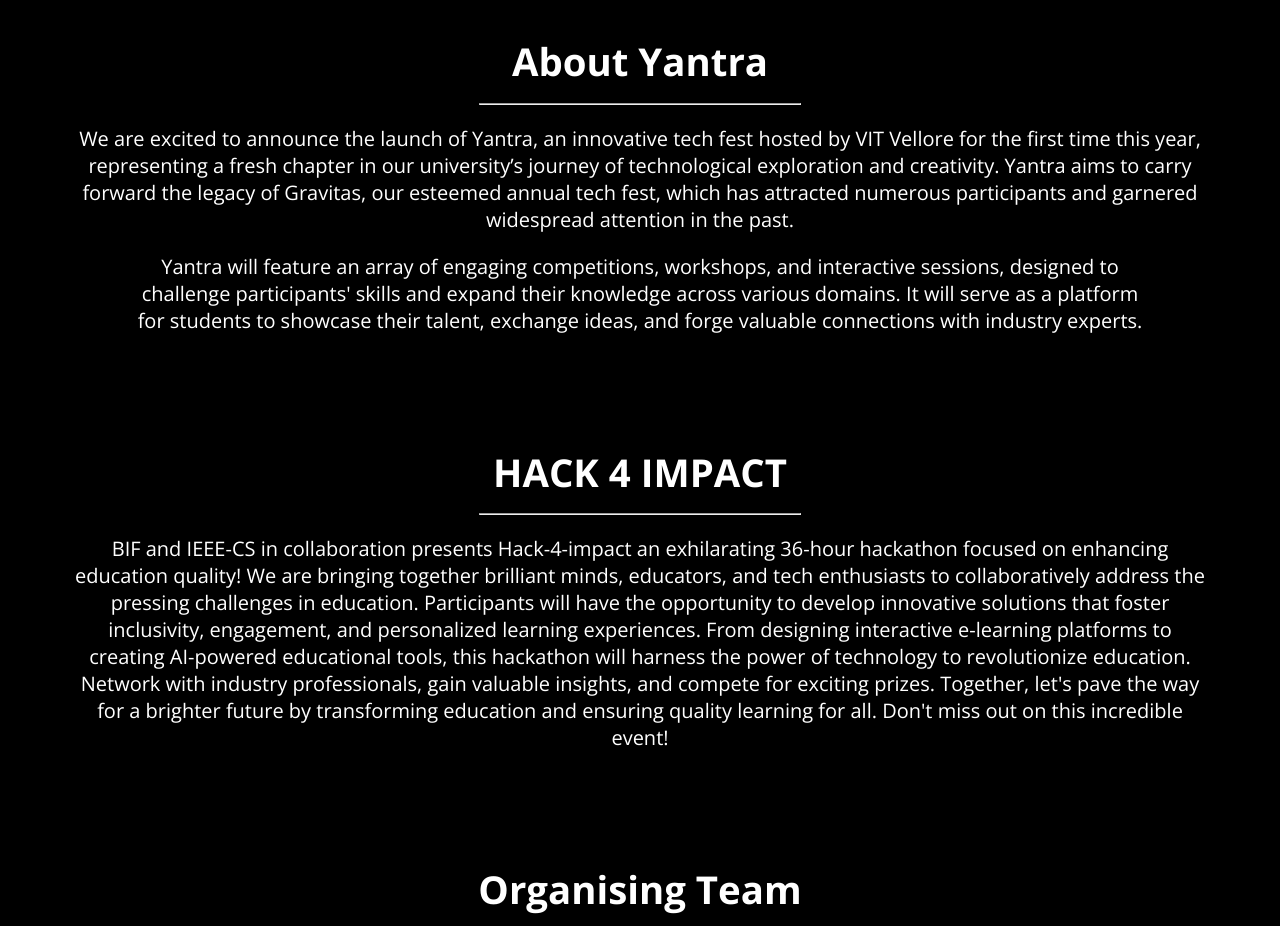
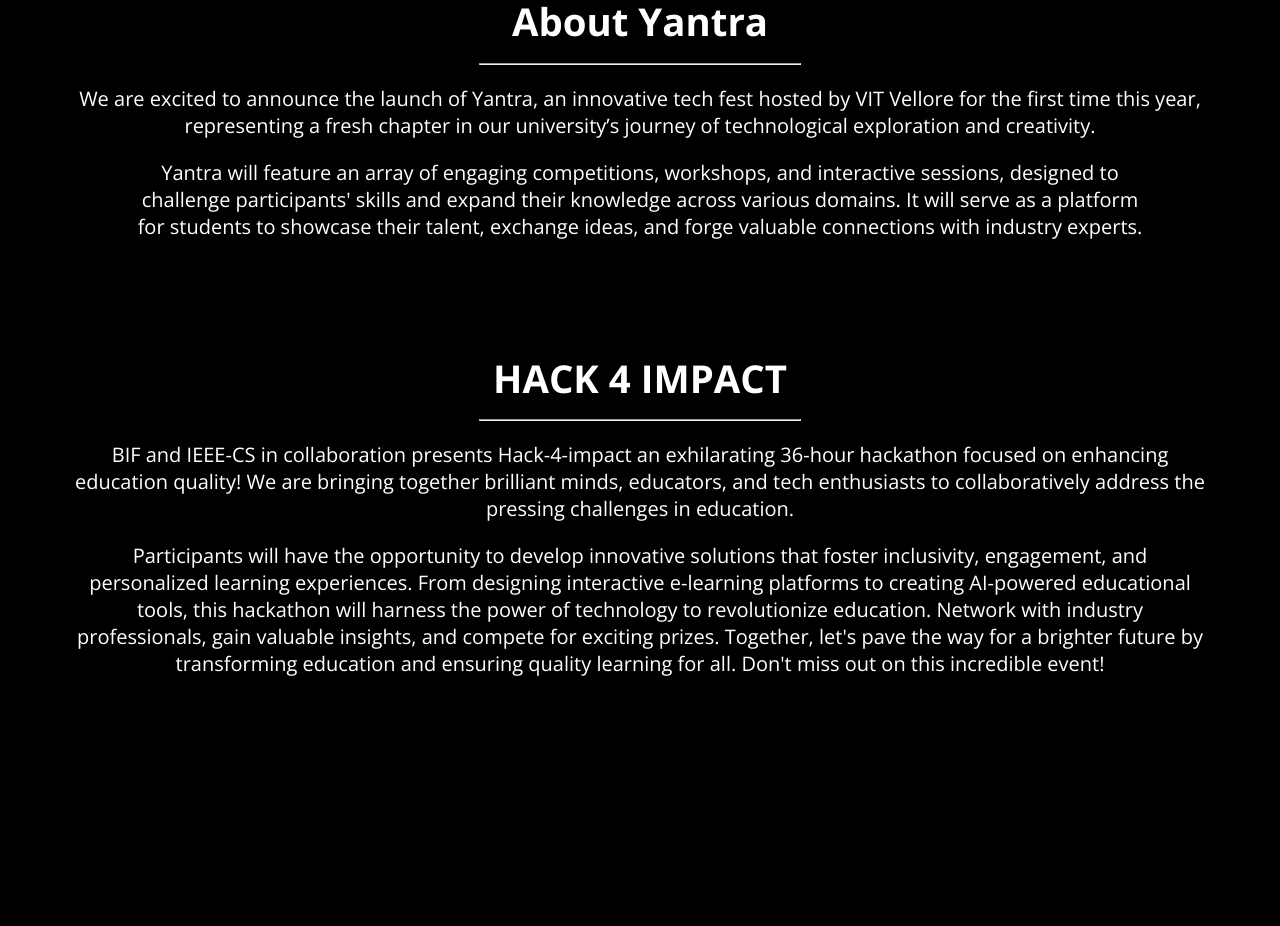
Before and after one commit to IEEECS-VIT/hack4impact-website, a React (Create React App) app: page / in a window 1280 px wide. Shown: the part 980-1906 px from the top of the page. Built offline with nearby package versions, Linux system fonts and the light colour scheme; a web font is replaced by a local one.

Commit message:
feat: vertical scroll

```diff
--- a/package.json
+++ b/package.json
@@ -10,6 +10,7 @@
     "react-dom": "^18.2.0",
     "react-router-dom": "^6.11.2",
     "react-scripts": "5.0.1",
+    "react-scroll": "^1.8.9",
     "web-vitals": "^2.1.4"
   },
   "scripts": {
--- a/src/App.css
+++ b/src/App.css
@@ -1,5 +1,5 @@
 @import url('https://fonts.googleapis.com/css2?family=Aboreto&display=swap');
-body{
+body {
   background-color: black;
 }
 
@@ -42,7 +42,6 @@
   }
 }
 
-
 body {
   background-color: black;
 }
--- a/src/App.js
+++ b/src/App.js
@@ -1,6 +1,7 @@
 import React from 'react';
 import Landing from './Components/landing/landing.js';
 import Orgteam from './Components/orgteam/orgteam.js';
+import { Element } from 'react-scroll';
 import './App.css';
 
 import Abouthack from './Components/about/about-hack.js';
@@ -16,7 +17,9 @@
         <AboutYantra />
         <Abouthack />
       </div>
-      <Orgteam />
+      <div style={{ marginTop: '15rem' }}>
+        <Orgteam />
+      </div>
     </div>
   );
 };
--- a/src/Components/about/about-hack.js
+++ b/src/Components/about/about-hack.js
@@ -1,26 +1,29 @@
-import React from "react";
-import "./about.css";
+import React from 'react';
+import './about.css';
 
 const abouthack = () => {
   return (
     <div>
-      <h1 class="about">HACK 4 IMPACT</h1>
-      <hr class="underline"/>
-      <div class="main">
-        <p class="about-para">
+      <h1 class='about'>HACK 4 IMPACT</h1>
+      <hr class='underline' />
+      <div class='main'>
+        <p class='about-para'>
           BIF and IEEE-CS in collaboration presents Hack-4-impact an
           exhilarating 36-hour hackathon focused on enhancing education quality!
           We are bringing together brilliant minds, educators, and tech
           enthusiasts to collaboratively address the pressing challenges in
-          education. Participants will have the opportunity to develop
-          innovative solutions that foster inclusivity, engagement, and
-          personalized learning experiences. From designing interactive
-          e-learning platforms to creating AI-powered educational tools, this
-          hackathon will harness the power of technology to revolutionize
-          education. Network with industry professionals, gain valuable
-          insights, and compete for exciting prizes. Together, let's pave the
-          way for a brighter future by transforming education and ensuring
-          quality learning for all. Don't miss out on this incredible event!
+          education.
+        </p>
+        <p class='about-para'>
+          Participants will have the opportunity to develop innovative solutions
+          that foster inclusivity, engagement, and personalized learning
+          experiences. From designing interactive e-learning platforms to
+          creating AI-powered educational tools, this hackathon will harness the
+          power of technology to revolutionize education. Network with industry
+          professionals, gain valuable insights, and compete for exciting
+          prizes. Together, let's pave the way for a brighter future by
+          transforming education and ensuring quality learning for all. Don't
+          miss out on this incredible event!
         </p>
       </div>
     </div>
--- a/src/Components/about/about-yantra.js
+++ b/src/Components/about/about-yantra.js
@@ -1,20 +1,20 @@
-import React from "react";
-import "./about.css";
+import React from 'react';
+import './about.css';
 
 const aboutyantra = () => {
   return (
     <div>
-      <h1 class="about">About Yantra</h1>
-      <hr class="underline" />
-      <div class="main">
-        <p class="about-para">
+      <h1 class='about' id='about'>
+        About Yantra
+      </h1>
+      <hr class='underline' />
+      <div class='main'>
+        <p class='about-para'>
           We are excited to announce the launch of Yantra, an innovative tech
           fest hosted by VIT Vellore for the first time this year, representing
           a fresh chapter in our university’s journey of technological
-          exploration and creativity. Yantra aims to carry forward the legacy of
-          Gravitas, our esteemed annual tech fest, which has attracted numerous
-          participants and garnered widespread attention in the past.
-          <p class="about-para">
+          exploration and creativity.
+          <p class='about-para'>
             Yantra will feature an array of engaging competitions, workshops,
             and interactive sessions, designed to challenge participants' skills
             and expand their knowledge across various domains. It will serve as
--- a/src/Components/countdown/countdown.css
+++ b/src/Components/countdown/countdown.css
@@ -52,7 +52,6 @@
   align-items: center;
   font-weight: 700;
   font-size: 1.25rem;
-  padding-top: 1rem;
   text-decoration: none;
   color: #000;
   gap: 3rem;
--- a/src/Components/landing/landing.css
+++ b/src/Components/landing/landing.css
@@ -73,6 +73,9 @@
   margin-right: 2rem;
   font-size: 1.4rem;
 }
+.link1:hover {
+  cursor: pointer;
+}
 
 #faq {
   margin-right: 0;
@@ -88,7 +91,6 @@
   }
 }
 @media (max-width: 767px) {
-
   a {
     color: #fff;
     text-decoration: none;
@@ -151,7 +153,7 @@
   /* Menu */
   .menu1 {
     width: 100%;
-    background-color: #02173f;
+    background-color: #141414;
     margin: 0;
     display: -ms-grid;
     display: grid;
@@ -198,7 +200,6 @@
     margin-top: 1.05rem;
     display: flex;
     flex-direction: column;
-
   }
 
   .hamburger1 div {
@@ -211,7 +212,6 @@
   }
 }
 
-
 /* NAVBAR PROPERTIES */
 .logodiv {
   width: 100%;
@@ -219,7 +219,7 @@
   justify-content: center;
 }
 .logo {
-  margin-top: 4rem;
+  margin-top: 2.5rem;
   width: 17rem;
   margin-bottom: 0;
 }
--- a/src/Components/landing/landing.js
+++ b/src/Components/landing/landing.js
@@ -1,6 +1,7 @@
 import React from 'react';
 import './landing.css';
 import logo from './Shape.svg';
+import { Link } from 'react-scroll';
 import Countdown from '../countdown/countdown';
 
 const landing = () => {
@@ -27,15 +28,15 @@
           </label>
 
           <nav class='menu1'>
-            <a class='link1' href='#about'>
+            <Link class='link1' to='about' smooth={true} duration={500}>
               ABOUT
-            </a>
+            </Link>
             <a class='link1' href='#sponsors'>
               SPONSORS
             </a>
-            <a class='link1' href='#organizers'>
+            <Link class='link1' to='org' smooth={true} duration={500}>
               ORGANIZERS
-            </a>
+            </Link>
             <a class='link1' id='faq' href='#faq'>
               FAQ
             </a>
--- a/src/Components/orgteam/orgteam.js
+++ b/src/Components/orgteam/orgteam.js
@@ -1,17 +1,19 @@
-import React from "react";
-import "./orgteam.css";
-import IEEE from "./img/IEEE.svg";
-import BIF from "./img/BIF 1.svg";
+import React from 'react';
+import './orgteam.css';
+import IEEE from './img/IEEE.svg';
+import BIF from './img/BIF 1.svg';
 
 const orgteam = () => {
   return (
     <div>
       <section>
-        <div class="heading">Organising Team</div>
-        <hr class="line" />
+        <div id='org' class='heading'>
+          Organising Team
+        </div>
+        <hr class='line' />
         <body>
-          <img class="symb" src={IEEE} alt="IEEE logo" />
-          <p class="txt">
+          <img class='symb' src={IEEE} alt='IEEE logo' />
+          <p class='txt'>
             IEEE Computer Society, VIT is an eminent student chapter belonging
             to the Madras Section of IEEE Region 10. It was formed in February
             of 2012 with the aim of solving modern-day problems by understanding
@@ -19,8 +21,8 @@
             top technology-driven chapters that are part of Vellore Institute of
             Technology, Vellore.
           </p>
-          <img class="symb" src={BIF} alt="BIF logo" />
-          <p class="txt">
+          <img class='symb' src={BIF} alt='BIF logo' />
+          <p class='txt'>
             BIF is a globally recognized youth-led organization that encourages
             young people to get involved in community development through
             projects in fields of women empowerment, primary education,
```
